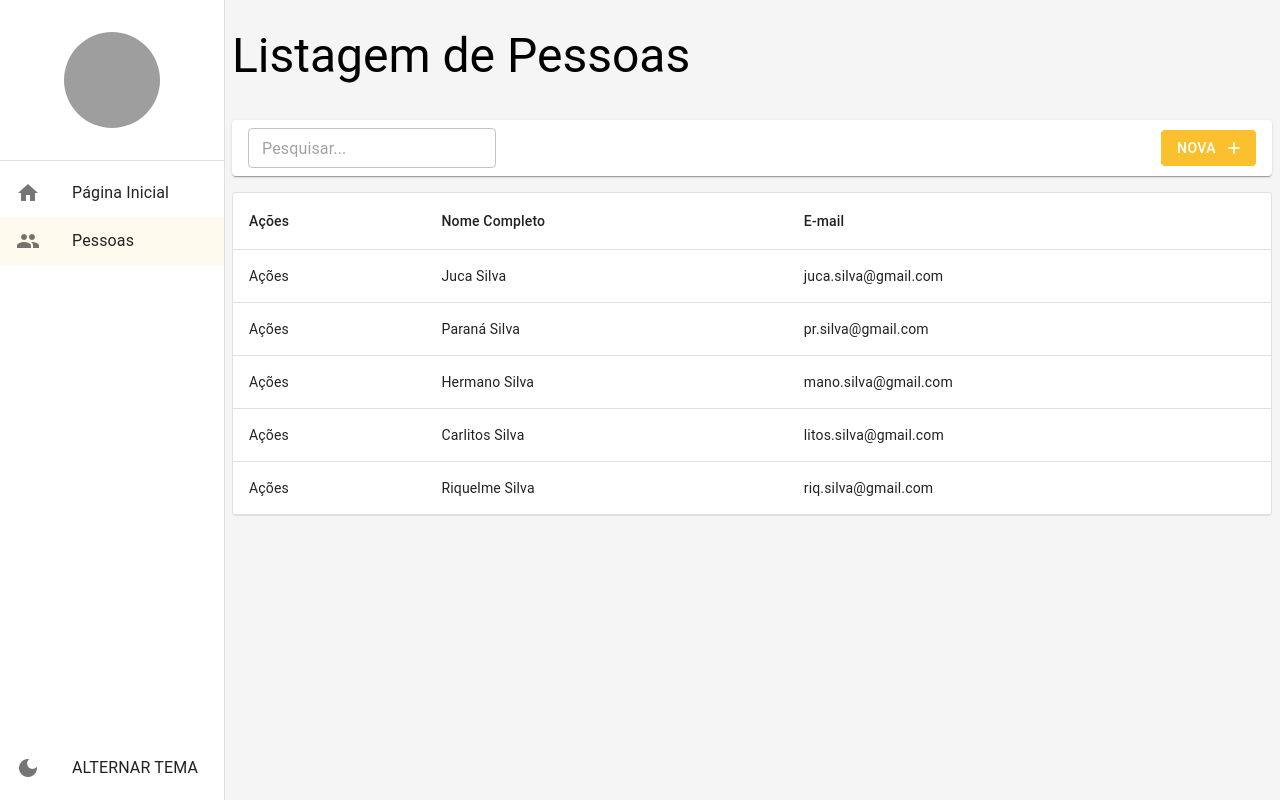
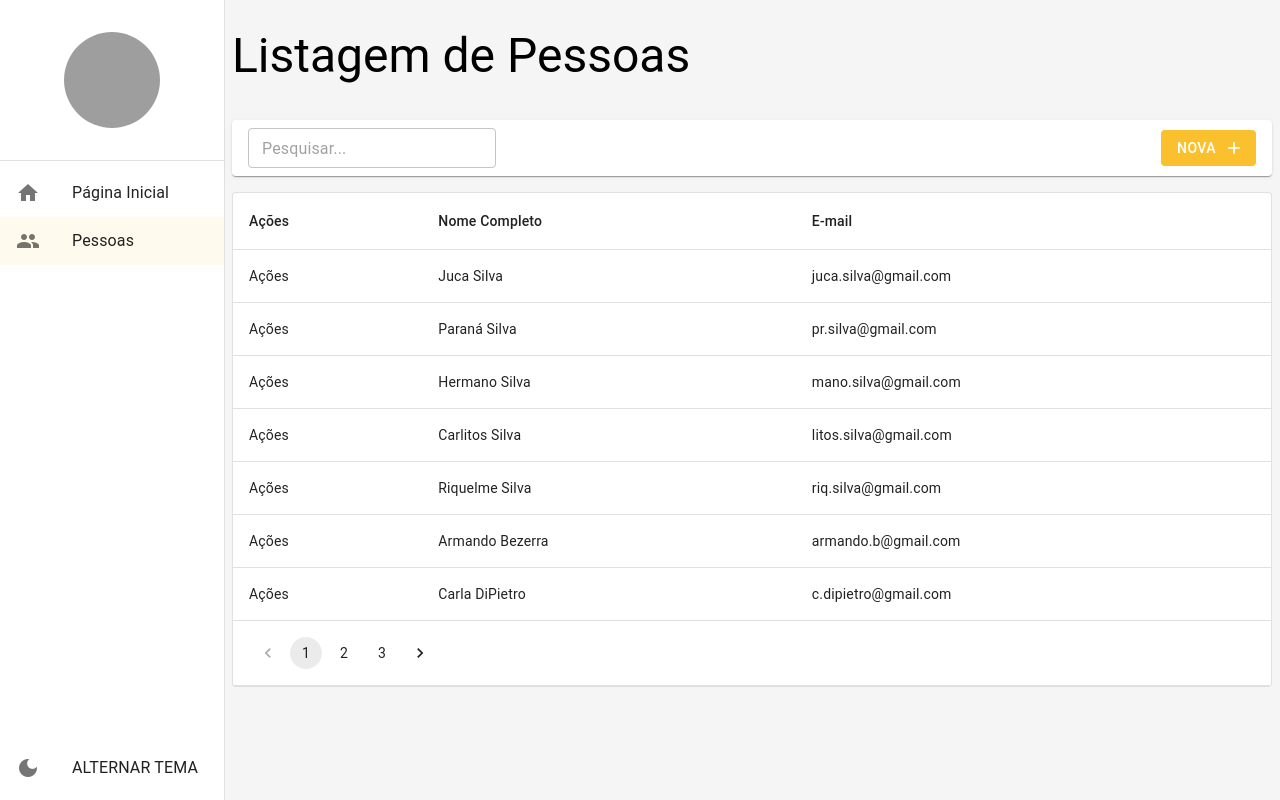
Before and after one commit to tiagodetarso/react-mui-type, a React (Create React App) app: page /pessoas in a window 1280 px wide. Built offline with nearby package versions, Linux system fonts and the light colour scheme; data requests are answered from the project's data file; grey boxes are pictures that could not be loaded.

Commit message:
feat: table pagination

```diff
--- a/mock/database.json
+++ b/mock/database.json
@@ -29,6 +29,66 @@
             "nomeCompleto": "Riquelme Silva",
             "email": "riq.silva@gmail.com",
             "cidadeId":1
+        },
+        {
+            "id":6,
+            "nomeCompleto": "Armando Bezerra",
+            "email": "armando.b@gmail.com",
+            "cidadeId":1
+        },
+        {
+            "id":7,
+            "nomeCompleto": "Carla DiPietro",
+            "email": "c.dipietro@gmail.com",
+            "cidadeId":1
+        },
+        {
+            "id":8,
+            "nomeCompleto": "Elisa Ferreira",
+            "email": "e.ferreira@gmail.com",
+            "cidadeId":1
+        },
+        {
+            "id":9,
+            "nomeCompleto": "Gualberto Hierro",
+            "email": "g.hierro@gmail.com",
+            "cidadeId":1
+        },
+        {
+            "id":10,
+            "nomeCompleto": "Ida Junqueira",
+            "email": "ida.j@gmail.com",
+            "cidadeId":1
+        },
+        {
+            "id":11,
+            "nomeCompleto": "Keno Lopes",
+            "email": "keno.lopes@gmail.com",
+            "cidadeId":1
+        },
+        {
+            "id":12,
+            "nomeCompleto": "Maria Nunes",
+            "email": "maria.numes@gmail.com",
+            "cidadeId":1
+        },
+        {
+            "id":13,
+            "nomeCompleto": "Orlando Passos",
+            "email": "o.passos@gmail.com",
+            "cidadeId":1
+        },
+        {
+            "id":14,
+            "nomeCompleto": "Queli Reis",
+            "email": "quelinguica@gmail.com",
+            "cidadeId":1
+        },
+        {
+            "id":15,
+            "nomeCompleto": "Suely Tenório",
+            "email": "suely.t@gmail.com",
+            "cidadeId":1
         }
     ]
 }
--- a/src/pages/pessoas/ListagemDePessoa.tsx
+++ b/src/pages/pessoas/ListagemDePessoa.tsx
@@ -1,6 +1,6 @@
 import { useEffect, useMemo, useState } from 'react'
 import { useSearchParams } from 'react-router-dom'
-import { Table, TableBody, TableCell, TableContainer, TableHead, TableRow, Paper, TableFooter, LinearProgress } from '@mui/material'
+import { Table, TableBody, TableCell, TableContainer, TableHead, TableRow, Paper, TableFooter, LinearProgress, Pagination } from '@mui/material'
 
 import { useDebounce } from '../../shared/hooks'
 import { LayoutBaseDePagina } from '../../shared/layouts'
@@ -17,16 +17,19 @@ export const ListagemDePessoa: React.FC = () => {
     const [totalCount, setTotalCount] = useState(0)
     const [isLoading, setIsLoading] = useState(true)
 
-    console.log(totalCount, isLoading)
     const busca = useMemo(() => {
         return searchParams.get('busca') || ''
+    }, [searchParams])
+
+    const pagina = useMemo(() => {
+        return Number(searchParams.get('pagina') || '1')
     }, [searchParams])
 
     useEffect(() => {
         setIsLoading(true)
 
         debounce(() => {
-            pessoasServices.getAll(1, busca)
+            pessoasServices.getAll(pagina, busca)
                 .then((result) => {
                     setIsLoading(false)
 
@@ -40,7 +43,7 @@ export const ListagemDePessoa: React.FC = () => {
                     }
                 })
         })
-    },[busca])
+    },[busca, pagina])
 
     return (
         <LayoutBaseDePagina
@@ -50,7 +53,7 @@ export const ListagemDePessoa: React.FC = () => {
                     textoBotaoNovo='Nova'
                     mostrarInputBusca
                     textoDaBusca={busca}
-                    aoMudarTextoDeBusca={texto => setSearchParams({ busca: texto }, { replace: true} )}
+                    aoMudarTextoDeBusca={texto => setSearchParams({ busca: texto, pagina: '1' }, { replace: true} )}
                 />
             }
         >
@@ -87,6 +90,18 @@ export const ListagemDePessoa: React.FC = () => {
                                 </TableCell>
                             </TableRow>
                         )}
+
+                        { (totalCount > 0 && totalCount > Environment.LIMITE_DE_LINHAS) && (
+                            <TableRow>
+                                <TableCell colSpan={3}>
+                                    <Pagination
+                                        page={pagina}
+                                        count={Math.ceil(totalCount / Environment.LIMITE_DE_LINHAS)}
+                                        onChange={ (_, newPage) => setSearchParams({ busca, pagina: newPage.toString() }, { replace: true }) }
+                                    />
+                                </TableCell>
+                            </TableRow>
+                        )}
                     </TableFooter>
                 </Table>
             </TableContainer>
--- a/src/shared/environment/index.ts
+++ b/src/shared/environment/index.ts
@@ -2,7 +2,7 @@ export const Environment = {
     /**
      *  Define a quantidade de linhas a ser carregada, por padrão, nas listagens
      */
-    LIMITE_DE_LINHAS: 10,
+    LIMITE_DE_LINHAS: 7,
     /**
      * Placeholder exibido nas inputs
      */
```
